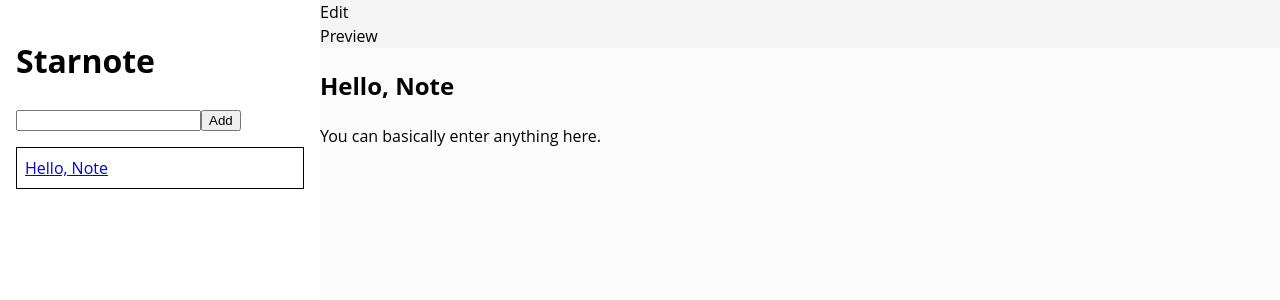
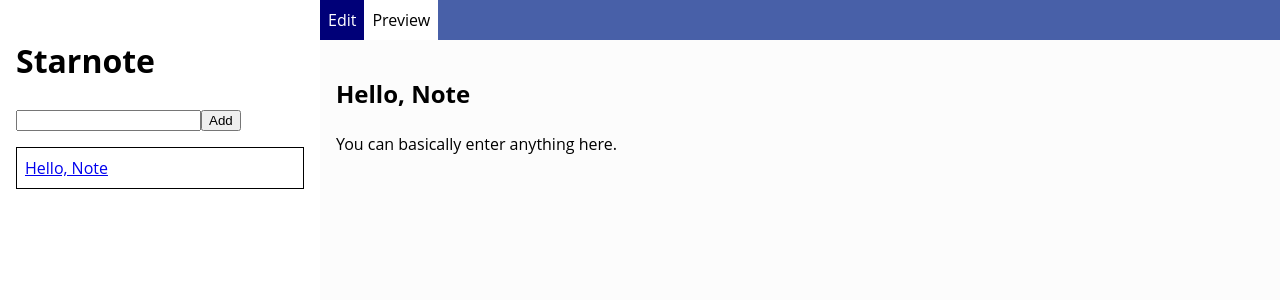
Before and after one commit to pontakornth/starnote, a React (Vite) app: page / in a window 1280 px wide. Shown: the top 300 px of the page. Built offline with nearby package versions, Linux system fonts and the light colour scheme.

Commit message:
styling: Make tabs have color

```diff
--- a/src/components/TheEditor.module.css
+++ b/src/components/TheEditor.module.css
@@ -10,4 +10,26 @@
 .editorContent {
 	background: rgb(252, 252, 252);
 	flex: 1;
+	padding: 1rem;
 }
+
+.tabs {
+	display: flex;
+	background: #4860a8;
+}
+
+.tab {
+	padding: .5rem;
+	background: #fff;
+	cursor: pointer;
+}
+
+.tab:not(.isActive):hover {
+	background:	#304890;
+	color: #fff;
+}
+
+.tab.isActive {
+	background: #000078;
+	color: #fff;
+}
--- a/src/components/TheEditor.tsx
+++ b/src/components/TheEditor.tsx
@@ -4,6 +4,7 @@ import styles from './TheEditor.module.css'
 
 const TheEditor = () => {
 	const noteState = useNotes();
+	const isEditing = useNotes(state => state.isEditing);
 	function handleChangeTitle(e: React.ChangeEvent<HTMLHeadingElement>) {
 		const currentNote = noteState.notes[noteState.currentNoteIndex]
 		noteState.editNote({...currentNote, title: e.target.innerHTML})
@@ -15,9 +16,9 @@ const TheEditor = () => {
 	}
 	return (
 	<div className={styles.theEditor}>
-		<div className="tabs">
-			<div className="tab">Edit</div>
-			<div className="tab">Preview</div>
+		<div className={styles.tabs}>
+			<div className={`${styles.tab} ${isEditing && styles.isActive}`}>Edit</div>
+			<div className={`${styles.tab} ${!isEditing && styles.isActive}`}>Preview</div>
 		</div>
 		<div className={styles.editorContent}>
 			<h2
```
